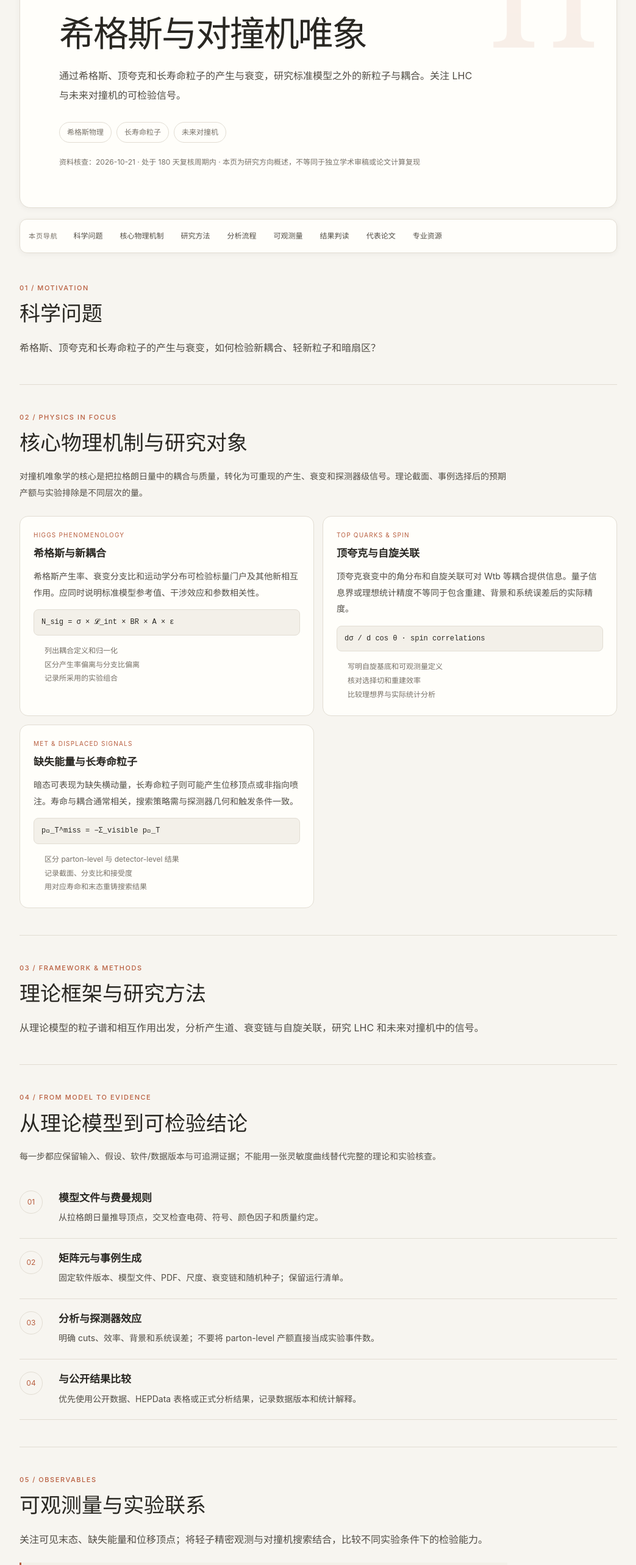
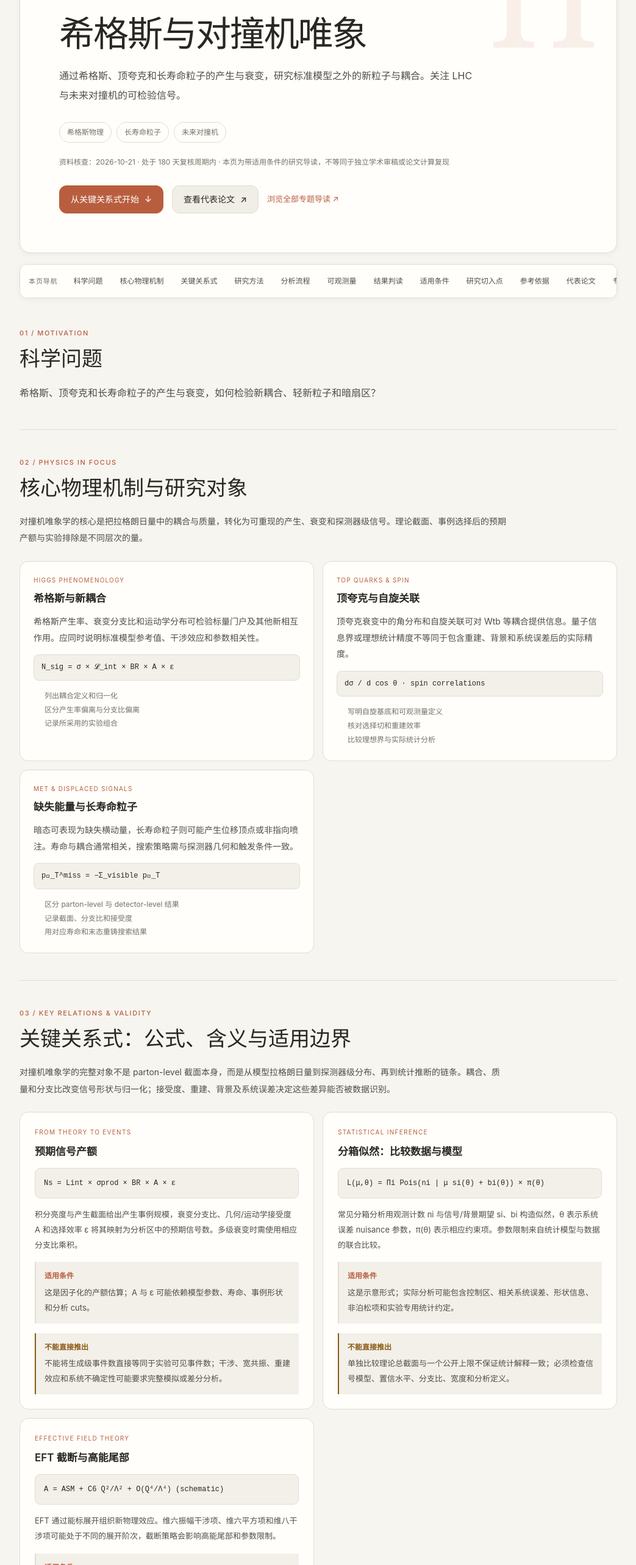
Before and after one commit to lm846802297-bit/buaa-hep-lab, a Vue app in the folder frontend/: page /research/collider in a window 1280 px wide. Shown: the part 234-2800 px from the top of the page at 61% size, without its empty margins (118-1161 px from the left). Built offline with nearby package versions, Linux system fonts and the light colour scheme.

Commit message:
ui: expand topic pages with formula and assumptions sections

```diff
--- a/frontend/src/views/ResearchTopicView.vue
+++ b/frontend/src/views/ResearchTopicView.vue
@@ -3,6 +3,7 @@ import { computed, onMounted } from 'vue'
 import { directions, publications, publicContentIndexCheckedAt } from '../content/lab'
 import { publicationReviewStatus } from '../utils/publicationReview'
 import { researchTopicDetails, researchTopicResources } from '../content/researchTopicDetails'
+import { researchTopicDeepGuides } from '../content/researchTopicDeepGuides'
 
 const props = defineProps({ topic: { type: String, default: '' } })
 const topic = computed(() => directions.find(item => item.id === props.topic) || null)
@@ -10,6 +11,7 @@ const relatedPapers = computed(() => topic.value
   ? topic.value.references.map(id => publications.find(paper => paper.id === id)).filter(Boolean)
   : [])
 const topicDetail = computed(() => topic.value ? researchTopicDetails[topic.value.id] || null : null)
+const topicDeepGuide = computed(() => topic.value ? researchTopicDeepGuides[topic.value.id] || null : null)
 const topicResources = computed(() => topicDetail.value
   ? topicDetail.value.resourceIds.map(id => researchTopicResources.find(resource => resource.id === id)).filter(Boolean)
   : [])
@@ -41,17 +43,26 @@ onMounted(() => {
         <div class="topic-tags">
           <span v-for="tag in topic.tags" :key="tag">{{ tag }}</span>
         </div>
-        <p class="topic-review" :class="{ 'is-stale': contentReview.status !== 'current' }">资料核查：{{ publicContentIndexCheckedAt }} · {{ contentReview.status === 'current' ? '处于 180 天复核周期内' : contentReview.label }} · 本页为研究方向概述，不等同于独立学术审稿或论文计算复现</p>
+        <p class="topic-review" :class="{ 'is-stale': contentReview.status !== 'current' }">资料核查：{{ publicContentIndexCheckedAt }} · {{ contentReview.status === 'current' ? '处于 180 天复核周期内' : contentReview.label }} · 本页为带适用条件的研究导读，不等同于独立学术审稿或论文计算复现</p>
+        <div class="topic-hero-actions">
+          <a href="#topic-relations" class="button primary">从关键关系式开始 <span aria-hidden="true">↓</span></a>
+          <a href="#topic-papers" class="button secondary">查看代表论文 <span aria-hidden="true">↗</span></a>
+          <router-link to="/#research-guides" class="topic-all-guides">浏览全部专题导读 ↗</router-link>
+        </div>
       </header>
 
       <nav v-if="topicDetail" class="topic-local-nav" aria-label="专题内导航">
         <span class="topic-local-label">本页导航</span>
         <a href="#topic-question">科学问题</a>
         <a href="#topic-mechanisms">核心物理机制</a>
+        <a href="#topic-relations">关键关系式</a>
         <a href="#topic-framework">研究方法</a>
         <a href="#topic-workflow">分析流程</a>
         <a href="#topic-observables">可观测量</a>
         <a href="#topic-interpretation">结果判读</a>
+        <a href="#topic-assumptions">适用条件</a>
+        <a href="#topic-questions">研究切入点</a>
+        <a href="#topic-source-notes">参考依据</a>
         <a href="#topic-papers">代表论文</a>
         <a href="#topic-resources">专业资源</a>
       </nav>
@@ -79,14 +90,34 @@ onMounted(() => {
         </div>
       </section>
 
+      <section v-if="topicDeepGuide" class="topic-section" aria-labelledby="topic-relations">
+        <p class="eyebrow">03 / KEY RELATIONS & VALIDITY</p>
+        <h2 id="topic-relations">关键关系式：公式、含义与适用边界</h2>
+        <p class="section-intro">{{ topicDeepGuide.framing }}</p>
+        <div class="relation-grid">
+          <article v-for="item in topicDeepGuide.keyRelations" :key="item.title" class="relation-card">
+            <p class="relation-label">{{ item.label }}</p>
+            <h3>{{ item.title }}</h3>
+            <code class="relation-formula">{{ item.formula }}</code>
+            <p>{{ item.meaning }}</p>
+            <div class="relation-note"><strong>适用条件</strong><p>{{ item.conditions }}</p></div>
+            <div class="relation-warning"><strong>不能直接推出</strong><p>{{ item.doesNotMean }}</p></div>
+          </article>
+        </div>
+        <div class="prerequisite-panel">
+          <strong>建议先掌握</strong>
+          <ul><li v-for="item in topicDeepGuide.prerequisites" :key="item">{{ item }}</li></ul>
+        </div>
+      </section>
+
       <section class="topic-section" aria-labelledby="topic-framework">
-        <p class="eyebrow">03 / FRAMEWORK & METHODS</p>
+        <p class="eyebrow">04 / FRAMEWORK & METHODS</p>
         <h2 id="topic-framework">理论框架与研究方法</h2>
         <p>{{ topic.methods }}</p>
       </section>
 
       <section v-if="topicDetail" class="topic-section" aria-labelledby="topic-workflow">
-        <p class="eyebrow">04 / FROM MODEL TO EVIDENCE</p>
+        <p class="eyebrow">05 / FROM MODEL TO EVIDENCE</p>
         <h2 id="topic-workflow">从理论模型到可检验结论</h2>
         <p class="section-intro">每一步都应保留输入、假设、软件/数据版本与可追溯证据；不能用一张灵敏度曲线替代完整的理论和实验核查。</p>
         <ol class="topic-workflow">
@@ -98,14 +129,14 @@ onMounted(() => {
       </section>
 
       <section class="topic-section" aria-labelledby="topic-observables">
-        <p class="eyebrow">05 / OBSERVABLES</p>
+        <p class="eyebrow">06 / OBSERVABLES</p>
         <h2 id="topic-observables">可观测量与实验联系</h2>
         <p>{{ topic.probes }}</p>
         <p class="topic-caveat">{{ topic.detail }}</p>
       </section>
 
       <section v-if="topicDetail" class="topic-section" aria-labelledby="topic-interpretation">
-        <p class="eyebrow">06 / HOW TO READ THE RESULTS</p>
+        <p class="eyebrow">07 / HOW TO READ THE RESULTS</p>
         <h2 id="topic-interpretation">结果应该如何判读</h2>
         <div class="interpretation-grid">
           <article v-for="item in topicDetail.interpretation" :key="item.tag" class="interpretation-card">
@@ -114,8 +145,40 @@ onMounted(() => {
         </div>
       </section>
 
+      <section v-if="topicDeepGuide" class="topic-section" aria-labelledby="topic-assumptions">
+        <p class="eyebrow">08 / ASSUMPTIONS & FAILURE MODES</p>
+        <h2 id="topic-assumptions">研究中必须明确的假设与常见误判</h2>
+        <p class="section-intro">这些检查不是形式上的免责声明，而是决定公式能否用于具体模型、数据和参数空间的条件。</p>
+        <div class="assumption-grid">
+          <article v-for="item in topicDeepGuide.assumptions" :key="item.title" class="assumption-card">
+            <span aria-hidden="true">!</span><div><h3>{{ item.title }}</h3><p>{{ item.detail }}</p></div>
+          </article>
+        </div>
+      </section>
+
+      <section v-if="topicDeepGuide" class="topic-section" aria-labelledby="topic-questions">
+        <p class="eyebrow">09 / RESEARCH ENTRY POINTS</p>
+        <h2 id="topic-questions">如何从导读进入实际研究</h2>
+        <div class="research-question-grid">
+          <article v-for="(item, index) in topicDeepGuide.researchQuestions" :key="item.title" class="research-question-card">
+            <span class="question-index">{{ String(index + 1).padStart(2, '0') }}</span><h3>{{ item.title }}</h3><p>{{ item.detail }}</p>
+          </article>
+        </div>
+      </section>
+
+      <section v-if="topicDeepGuide" class="topic-section topic-source-notes" aria-labelledby="topic-source-notes">
+        <p class="eyebrow">10 / SOURCE NOTES</p>
+        <h2 id="topic-source-notes">关系式与方法的参考依据</h2>
+        <p class="section-intro">以下是进入原始资料的起点。正式研究时应继续核对具体章节、定义、版本和原始论文，而不是只引用本页概述。</p>
+        <div class="topic-source-grid">
+          <a v-for="item in topicDeepGuide.references" :key="item.url" :href="item.url" target="_blank" rel="noopener noreferrer" class="topic-source-card">
+            <strong>{{ item.title }} <span aria-hidden="true">↗</span></strong><p>{{ item.note }}</p>
+          </a>
+        </div>
+      </section>
+
       <section class="topic-section topic-publications" aria-labelledby="topic-papers">
-        <p class="eyebrow">07 / SELECTED PAPERS</p>
+        <p class="eyebrow">11 / SELECTED PAPERS</p>
         <h2 id="topic-papers">相关代表论文</h2>
         <p class="section-intro">以下关联来自网站维护的公开专题与论文索引。具体模型假设、数值结果和实验限制应以原始论文为准；此页面不声称独立复现论文计算。</p>
         <ul>
@@ -131,7 +194,7 @@ onMounted(() => {
       </section>
 
       <section v-if="topicDetail" class="topic-section topic-resource-section" aria-labelledby="topic-resources">
-        <p class="eyebrow">08 / RESEARCH LINKS</p>
+        <p class="eyebrow">12 / RESEARCH LINKS</p>
         <h2 id="topic-resources">本方向常用的专业资源</h2>
         <p class="section-intro">优先链接实验合作组、学术数据库和官方软件文档。外部资源用于追溯原始论文、公开数据和工具说明，不代表本课题组对其所有结论背书。</p>
         <div class="topic-resource-grid">
@@ -144,7 +207,7 @@ onMounted(() => {
       </section>
 
       <footer class="topic-footer">
-        <p>本专题基于已确认的公开研究方向与论文元数据编写。公式推导、参数范围、实验约束与可复现计算将在经过来源核验后逐步补充。</p>
+        <p>本专题是带有来源入口、适用条件与失效边界的研究导读；它不替代原始论文、独立计算或实验分析复现。正式引用时请以所链接的原始来源及其版本为准。</p>
         <router-link to="/" class="button secondary">返回课题组首页</router-link>
       </footer>
     </template>
@@ -171,15 +234,45 @@ onMounted(() => {
 .topic-tags span { padding:6px 12px; border:1px solid var(--line); border-radius:999px; font-size:12px; color:var(--muted); }
 .topic-review { position:relative; margin-top:22px; color:var(--muted); font-size:12px; line-height:1.7; }
 .topic-review.is-stale { color:var(--warning); font-weight:600; }
+.topic-hero-actions { position:relative; display:flex; flex-wrap:wrap; align-items:center; gap:10px 14px; margin-top:28px; }
+.topic-hero-actions .button { min-height:46px; }
+.topic-all-guides { color:var(--accent); font-size:13px; text-underline-offset:4px; }
+.topic-all-guides:hover { text-decoration:underline; }
  .topic-local-nav { position:sticky; top:72px; z-index:4; display:flex; align-items:center; gap:8px; overflow-x:auto; padding:10px 12px; margin:18px 0 4px; border:1px solid var(--line); border-radius:12px; background:var(--panel); box-shadow:var(--shadow); scrollbar-width:thin; }
 .topic-local-label { flex-shrink:0; padding:0 8px 0 2px; color:var(--muted); font-size:11px; letter-spacing:.08em; }
 .topic-local-nav a { flex-shrink:0; padding:7px 10px; border-radius:999px; color:var(--soft); font-size:12px; text-decoration:none; }
 .topic-local-nav a:hover,.topic-local-nav a:focus-visible { background:var(--surface); color:var(--accent); outline-offset:2px; }
-.topic-section { padding:44px 0; border-bottom:1px solid var(--line); }
+.topic-section { padding:44px 0; border-bottom:1px solid var(--line); scroll-margin-top:138px; }
 .topic-section h2 { margin:10px 0 18px; font-family:var(--serif); font-size:clamp(26px,3vw,34px); font-weight:400; }
 .topic-section>p:not(.eyebrow) { max-width:800px; color:var(--soft); font-size:16px; line-height:1.95; }
 .topic-section .topic-caveat { margin-top:22px; padding:16px 18px; border-left:3px solid var(--accent); background:var(--surface); font-size:14px; }
  .section-intro { margin-bottom:22px; font-size:14px!important; }
+.relation-grid { display:grid; grid-template-columns:repeat(2,minmax(0,1fr)); gap:14px; margin-top:24px; }
+.relation-card { min-width:0; padding:24px; border:1px solid var(--line); border-radius:15px; background:var(--panel); }
+.relation-label { color:var(--accent); font-size:10px; letter-spacing:.13em; line-height:1.7; }
+.relation-card h3,.assumption-card h3,.research-question-card h3 { margin:10px 0 12px; font-size:17px; font-weight:600; line-height:1.55; }
+.relation-formula { display:block; margin:14px 0; padding:13px 14px; border:1px solid var(--line); border-radius:9px; background:var(--surface); color:var(--text); font-family:var(--mono,ui-monospace,monospace); font-size:12px; line-height:1.85; white-space:normal; overflow-wrap:anywhere; }
+.relation-card>p:not(.relation-label),.relation-note p,.relation-warning p,.assumption-card p,.research-question-card p,.topic-source-card p { color:var(--soft); font-size:13px; line-height:1.9; }
+.relation-note,.relation-warning { margin-top:16px; padding:13px 14px; border-left:2px solid var(--line); background:var(--surface); }
+.relation-note strong,.relation-warning strong { display:block; margin-bottom:5px; color:var(--accent); font-size:12px; }
+.relation-warning { border-left-color:var(--warning); }
+.relation-warning strong { color:var(--warning); }
+.prerequisite-panel { margin-top:16px; padding:18px 22px; border:1px dashed var(--line); border-radius:12px; }
+.prerequisite-panel>strong { color:var(--text); font-size:13px; }
+.prerequisite-panel ul { display:flex; flex-wrap:wrap; gap:8px 28px; margin:12px 0 0; padding-left:18px; color:var(--muted); font-size:12px; line-height:1.8; }
+.assumption-grid { display:grid; grid-template-columns:repeat(2,minmax(0,1fr)); gap:12px; margin-top:22px; }
+.assumption-card { display:grid; grid-template-columns:30px minmax(0,1fr); gap:12px; padding:20px; border:1px solid var(--line); border-radius:13px; background:var(--panel); }
+.assumption-card>span { display:grid; place-items:center; width:26px; height:26px; border:1px solid var(--warning); border-radius:50%; color:var(--warning); font-size:13px; }
+.assumption-card h3 { margin:0 0 8px; }
+.research-question-grid { display:grid; grid-template-columns:repeat(3,minmax(0,1fr)); gap:12px; margin-top:22px; }
+.research-question-card { padding:22px; border:1px solid var(--line); border-radius:13px; background:var(--panel); }
+.question-index { color:var(--accent); font-family:var(--mono,ui-monospace,monospace); font-size:12px; letter-spacing:.1em; }
+.research-question-card h3 { margin-top:18px; }
+.topic-source-grid { display:grid; grid-template-columns:repeat(2,minmax(0,1fr)); gap:12px; margin-top:22px; }
+.topic-source-card { display:block; padding:20px; border:1px solid var(--line); border-radius:13px; background:var(--panel); text-decoration:none; transition:border-color .18s ease,transform .18s ease; }
+.topic-source-card:hover { border-color:var(--accent); transform:translateY(-2px); }
+.topic-source-card strong { color:var(--accent); font-size:14px; line-height:1.7; overflow-wrap:anywhere; }
+.topic-source-card p { margin-top:8px; }
 .physics-card-grid { display:grid; grid-template-columns:repeat(2,minmax(0,1fr)); gap:14px; margin-top:24px; }
 .physics-card,.interpretation-card { min-width:0; padding:22px; border:1px solid var(--line); border-radius:14px; background:var(--panel); }
 .physics-card-label,.interpretation-card>span { color:var(--accent); font-size:10px; letter-spacing:.12em; line-height:1.6; }
@@ -212,6 +305,6 @@ onMounted(() => {
 .topic-not-found { padding:64px 0; }
 .topic-not-found h1 { margin:16px 0; font-family:var(--serif); font-weight:400; font-size:clamp(32px,5vw,48px); }
 .topic-not-found>p:not(.eyebrow) { margin-bottom:24px; color:var(--muted); }
-@media(max-width:760px) { .physics-card-grid,.interpretation-grid { grid-template-columns:1fr; } .topic-resource-grid { grid-template-columns:repeat(2,minmax(0,1fr)); } .topic-local-nav { top:64px; } }
-@media(max-width:600px) { .research-topic-page { width:calc(100% - 36px); padding-top:18px; } .topic-breadcrumb { margin-bottom:28px; } .topic-hero { padding:26px 22px; } .topic-intro,.topic-section>p:not(.eyebrow) { font-size:14px; } .topic-publications li { gap:12px; } .topic-local-nav { top:56px; gap:2px; margin:12px 0 0; } .topic-local-label { display:none; } .topic-local-nav a { padding:7px 9px; } .physics-card,.interpretation-card { padding:18px; } .topic-resource-grid { grid-template-columns:1fr; } .topic-workflow li { grid-template-columns:36px minmax(0,1fr); gap:10px; } .workflow-step { width:32px; height:32px; } }
+@media(max-width:760px) { .physics-card-grid,.interpretation-grid,.relation-grid,.assumption-grid { grid-template-columns:1fr; } .research-question-grid { grid-template-columns:repeat(2,minmax(0,1fr)); } .topic-source-grid { grid-template-columns:1fr; } .topic-resource-grid { grid-template-columns:repeat(2,minmax(0,1fr)); } .topic-local-nav { top:64px; } }
+@media(max-width:600px) { .research-topic-page { width:calc(100% - 36px); padding-top:18px; } .topic-hero-actions { align-items:stretch; flex-direction:column; } .topic-hero-actions .button { justify-content:space-between; } .topic-all-guides { padding:8px 2px; } .research-question-grid { grid-template-columns:1fr; } .relation-card { padding:18px; } .relation-formula { font-size:11px; } .topic-breadcrumb { margin-bottom:28px; } .topic-hero { padding:26px 22px; } .topic-intro,.topic-section>p:not(.eyebrow) { font-size:14px; } .topic-publications li { gap:12px; } .topic-local-nav { top:56px; gap:2px; margin:12px 0 0; } .topic-local-label { display:none; } .topic-local-nav a { padding:7px 9px; } .physics-card,.interpretation-card { padding:18px; } .topic-resource-grid { grid-template-columns:1fr; } .topic-workflow li { grid-template-columns:36px minmax(0,1fr); gap:10px; } .workflow-step { width:32px; height:32px; } }
 </style>
```
